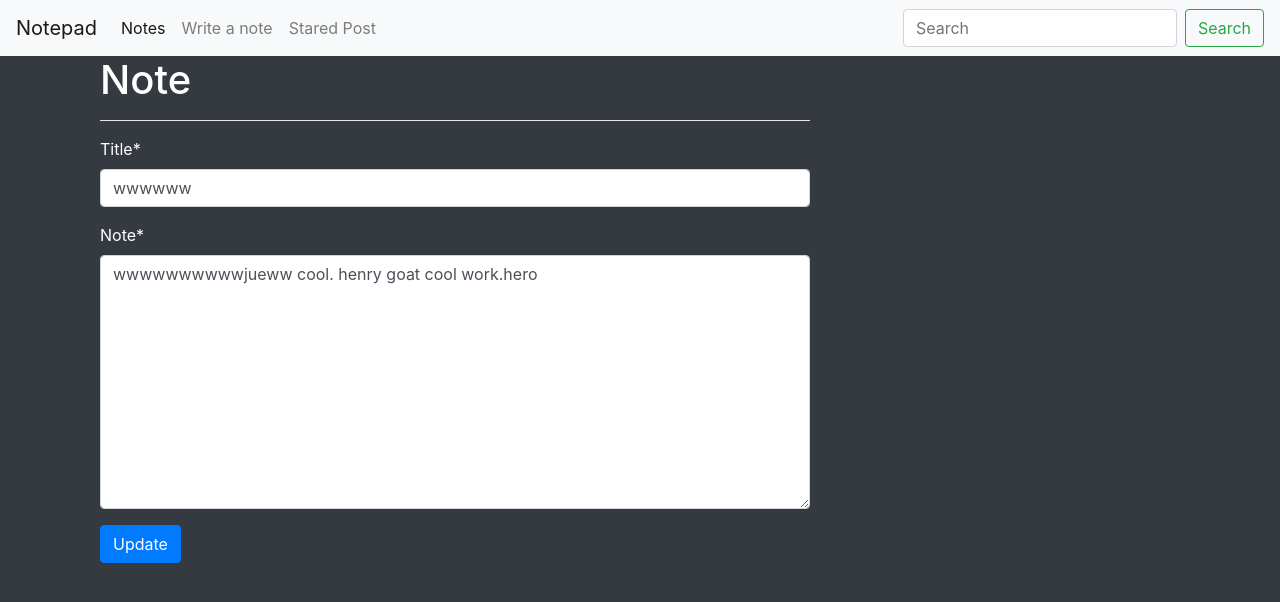
After one commit to kausaratg/notepad-app, a Django app: page /update_note/11 in a window 1280 px wide. The commit adds this page. Shown: the top 602 px of the page. Run offline with Django 4.2, Linux system fonts and the light colour scheme; data comes from the database, SQL or seed files in the repository; both versions use the stored data as it was after the commit; some libraries are stand-ins or nearby versions.

Commit message:
starred notes

```diff
--- a/note_app/models.py
+++ b/note_app/models.py
@@ -5,9 +5,14 @@ from django.contrib.auth.models import User
 user_name = User()
 # Create your models here.
 class Note(models.Model):
+    STATUS = (
+        (0, 'not_starred',),
+        (1, 'is_starred'),
+    )
     title = models.CharField(max_length=200)
     note = models.TextField()
     date = models.DateTimeField(auto_now_add=True)
+    status = models.IntegerField(choices=STATUS, default=0)
 
     def __str__(self):
         return self.title
--- a/note_app/urls.py
+++ b/note_app/urls.py
@@ -5,5 +5,9 @@ urlpatterns = [
     path('', views.index, name='index'),
     path('note', views.note, name='note'),
     path('note_list', views.note_list, name='note_list'),
-    path('note_detail/<str:pk>/', views.note_detail, name='note_detail')
+    path('stared', views.stared, name="stared"),
+    path('note_detail/<str:pk>/', views.note_detail, name='note_detail'),
+    path('update_note/<str:pk>', views.update_note, name="update_note"),
+    path('delete_note/<str:pk>', views.delete_note, name="delete_note"),
+    path('starred_notes/<str:pk>', views.starred_notes, name='starred_notes'),
 ]
--- a/note_app/views.py
+++ b/note_app/views.py
@@ -1,4 +1,5 @@
-from django.shortcuts import render
+from django.http import HttpResponse
+from django.shortcuts import get_object_or_404, render
 from .models import Note, User
 from .forms import Userform, NoteForm
 from django.shortcuts import redirect
@@ -34,10 +35,45 @@ def note(request):
 def note_list(request):
     user_note = Note.objects.all()
     user = request.user
-    context = {'user_note':user_note, 'user':user}
+    starred = False
+    context = {'user_note':user_note, 'user':user, 'starred':starred}
     return render(request, 'note_list.html', context)
 
 def note_detail(request, pk):
     note = Note.objects.get(id=pk)
     context = {'note':note}
     return render(request, 'note_detail.html', context)
+
+def update_note(request, pk):
+    note = Note.objects.get(id=pk)
+    noteform = NoteForm(instance=note)
+    context = {'noteform': noteform, 'note':note}
+    if request.method == 'POST':
+        update_post = NoteForm(request.POST, instance=note)
+        if update_post.is_valid():
+            update_post.save()
+            return redirect(note_list)
+    return render(request, 'update_note.html', context)
+
+def delete_note(request, pk):
+    note = Note.objects.get(id=pk)
+    note.delete()
+    return redirect(note_list)
+
+def stared(request):
+    is_starred = Note.objects.filter(status=1)
+    context= {'user_note':is_starred}
+    return render(request, 'stared_post.html', context)
+
+def starred_notes(request, pk):
+    note = get_object_or_404(Note, pk= request.POST.get('note_id'))
+    starred = False
+    if note.status == 0:
+        note.status = 1
+        note.save()
+        starred = True
+    else:
+        note.status = 0
+        note.save()
+        starred = False
+    return redirect('note_list')
--- a/templates/base.html
+++ b/templates/base.html
@@ -24,7 +24,7 @@
               <a class="nav-link" href="{%url 'note'%}">Write a note</a>
             </li>
             <li class="nav-item">
-              <a class="nav-link" href="#">Stared Post</a>
+              <a class="nav-link" href="{%url 'stared'%}">Stared Post</a>
             </li>
           </ul>
           <form class="form-inline my-2 my-lg-0">
--- a/templates/note_detail.html
+++ b/templates/note_detail.html
@@ -9,8 +9,8 @@
         <p class="card-text">{{note.note}}</p>
         <hr class="bg-dark">
         <div class="row">
-            <h5 class="col-md-6"><a class="text-decoration-none text-success" href="">Update Post</a></h5>
-            <h5 class="col-md-6"><a class="text-decoration-none text-danger" href="">Delete Post</a></h5>
+            <h5 class="col-md-6"><a class="text-decoration-none text-success" href="{%url 'update_note' note.pk%}">Update Post</a></h5>
+            <h5 class="col-md-6"><a class="text-decoration-none text-danger" href="{%url 'delete_note' note.pk%}">Delete Post</a></h5>
         </div>
     </div>
     </div>
--- /dev/null
+++ b/templates/update_note.html
@@ -0,0 +1,17 @@
+{% extends 'base.html' %}
+<!doctype html>
+{%load crispy_forms_tags %}
+{%block content%}
+  <div class="container">
+    <div class="col-md-8">
+      <h1 class="text-white">Note</h1>
+      <hr class="bg-white">
+    <form action="" method="POST">
+      {%csrf_token%}
+      {{noteform | crispy}}
+      <input class="btn btn-primary" type='submit' value='Update'>
+    </form>
+    </div>
+  </div>
+
+{%endblock%}
```
Also changed, not shown: templates/note_list.html (+12 -3 lines), templates/stared_post.html (+34 -0 lines), db.sqlite3, note_app/migrations/0004_note_status.py (added).
